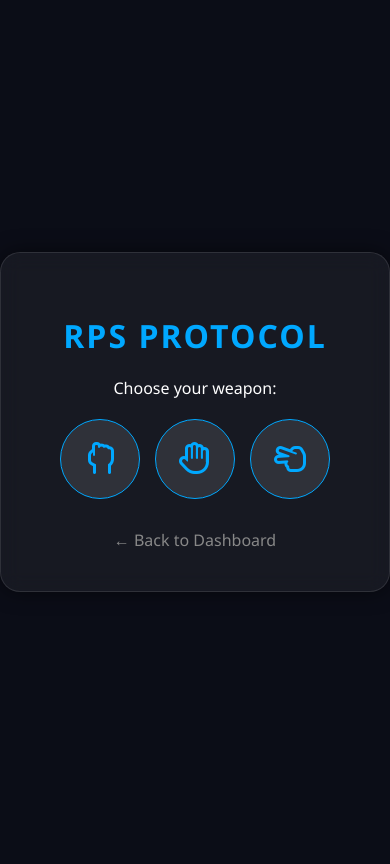
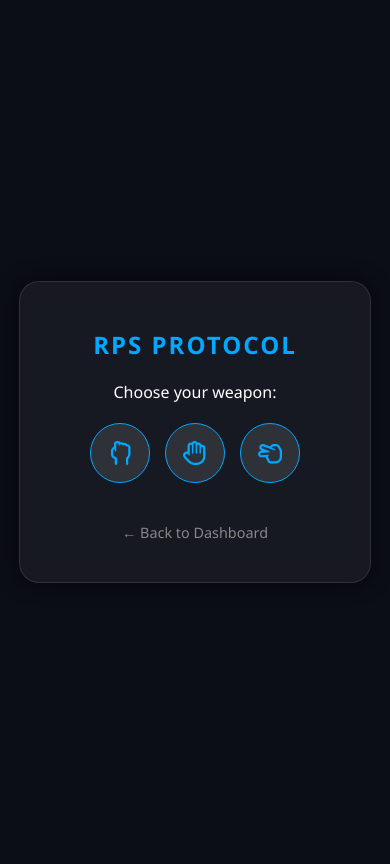
Before and after one commit to iamkumarsaurabh/pythonarcade, a Flask app: page /rps in a window 390 px wide. Before the commit the page ends 592 px from the top, so only its background shows below. Run offline with Flask 3, Linux system fonts and the light colour scheme.

Commit message:
Update style.css

```diff
--- a/static/style.css
+++ b/static/style.css
@@ -8,53 +8,76 @@
     justify-content: center;
     align-items: center;
     min-height: 100vh;
+    padding: 10px; /* मोबाइल पर किनारों से थोड़ा गैप */
 }
 
 /* GLASS CARD */
 .container {
     background: rgba(255, 255, 255, 0.05);
     backdrop-filter: blur(10px);
-    padding: 40px;
+    -webkit-backdrop-filter: blur(10px); /* Safari support */
+    padding: 30px 20px; /* मोबाइल पर पैडिंग थोड़ी कम */
     border-radius: 20px;
     border: 1px solid rgba(255, 255, 255, 0.1);
     box-shadow: 0 0 20px rgba(0, 0, 0, 0.5);
     text-align: center;
-    width: 90%;
+    width: 95%; /* मोबाइल पर ज्यादा चौड़ाई */
     max-width: 500px;
+    box-sizing: border-box; /* पैडिंग को चौड़ाई में शामिल करें */
 }
 
-h1 { margin-bottom: 20px; color: #00a8ff; text-transform: uppercase; letter-spacing: 2px; }
-h2 { font-size: 1.5rem; margin: 10px 0; }
+h1 {
+    margin-bottom: 20px;
+    color: #00a8ff;
+    text-transform: uppercase;
+    letter-spacing: 2px;
+    font-size: 1.8rem; /* मोबाइल के लिए फॉन्ट साइज एडजस्ट */
+}
+
+h2 { font-size: 1.4rem; margin: 10px 0; }
 
 /* BUTTONS */
 .btn {
-    padding: 12px 25px;
+    padding: 14px 28px; /* टच के लिए थोड़े बड़े बटन */
     border: none;
     border-radius: 50px;
     background: linear-gradient(45deg, #00a8ff, #0077ff);
     color: white;
     font-size: 1rem;
+    font-weight: bold;
     cursor: pointer;
     transition: 0.3s;
     text-decoration: none;
     display: inline-block;
     margin: 10px;
+    touch-action: manipulation; /* डबल-टैप ज़ूम रोके */
 }
 .btn:hover { transform: translateY(-3px); box-shadow: 0 0 15px #00a8ff; }
 
 /* RPS BUTTONS */
-.rps-grid { display: flex; justify-content: center; gap: 15px; margin-top: 20px; }
+.rps-grid {
+    display: flex;
+    justify-content: center;
+    gap: 15px;
+    margin-top: 20px;
+    flex-wrap: wrap; /* छोटी स्क्रीन पर बटन नीचे आ सकें */
+}
+
 .rps-btn {
     background: rgba(255, 255, 255, 0.1);
     border: 1px solid #00a8ff;
-    width: 80px; height: 80px;
+    width: 70px; height: 70px; /* थोड़ा छोटा साइज ताकि छोटी स्क्रीन पर फिट हो */
     border-radius: 50%;
-    font-size: 2rem;
+    font-size: 1.8rem;
     color: #00a8ff;
     cursor: pointer;
     transition: 0.3s;
+    display: flex;
+    align-items: center;
+    justify-content: center;
 }
 .rps-btn:hover { background: #00a8ff; color: white; transform: scale(1.1); }
+.rps-btn:active { transform: scale(0.95); } /* क्लिक का अहसास */
 
 /* INPUT FIELDS */
 input[type="number"] {
@@ -64,9 +87,10 @@
     background: rgba(0, 0, 0, 0.3);
     color: white;
     font-size: 1.2rem;
-    width: 60%;
+    width: 80%; /* मोबाइल पर चौड़ाई बढ़ाई */
     text-align: center;
     margin-bottom: 20px;
+    outline: none;
 }
 
 .result-box {
@@ -75,5 +99,20 @@
     background: rgba(0, 0, 0, 0.3);
     border-radius: 10px;
 }
-.home-link { margin-top: 30px; display: block; color: #888; text-decoration: none; }
+
+.home-link {
+    margin-top: 30px;
+    display: block;
+    color: #888;
+    text-decoration: none;
+    font-size: 0.9rem;
+    padding: 10px; /* लिंक पर क्लिक करना आसान हो */
+}
 .home-link:hover { color: white; }
+
+/* MEDIA QUERY FOR SMALL PHONES */
+@media (max-width: 400px) {
+    h1 { font-size: 1.5rem; }
+    .rps-btn { width: 60px; height: 60px; font-size: 1.5rem; }
+    .btn { width: 100%; margin: 10px 0; box-sizing: border-box; } /* बटन फुल विड्थ */
+}
```
